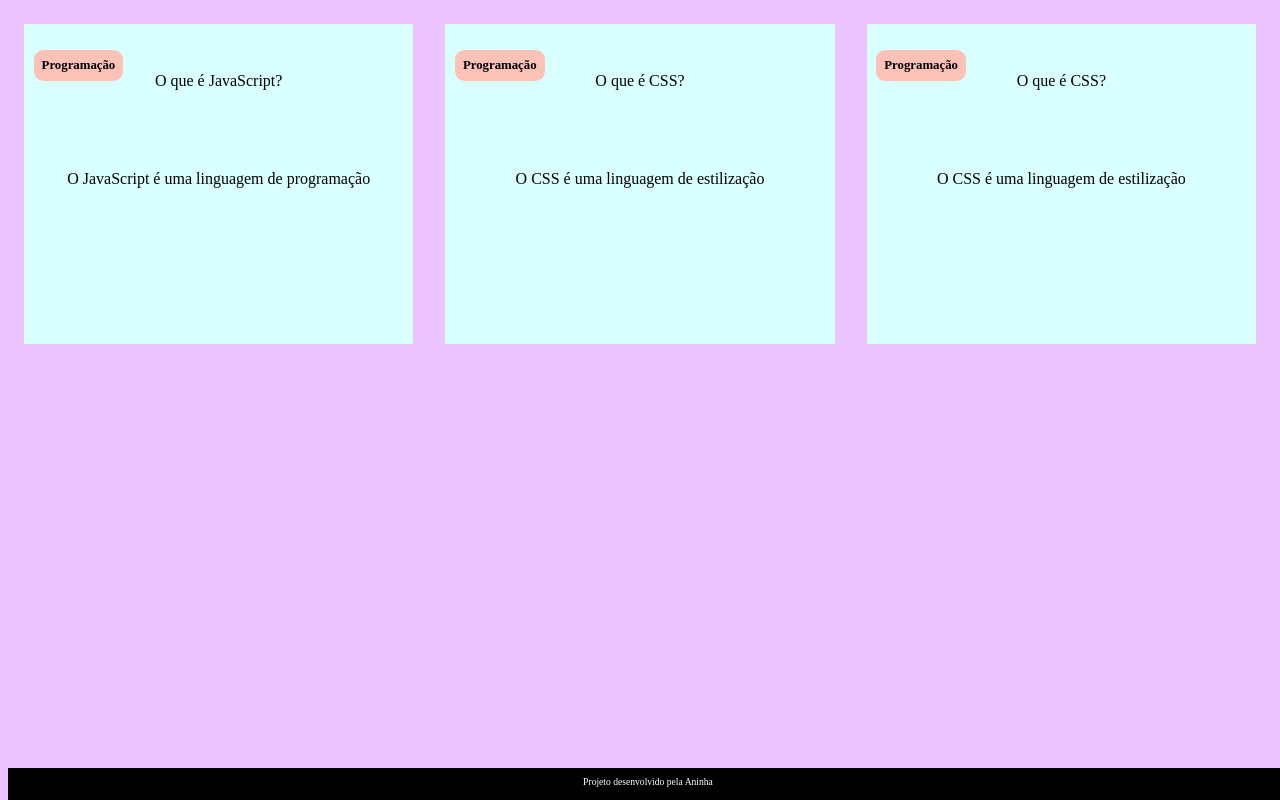
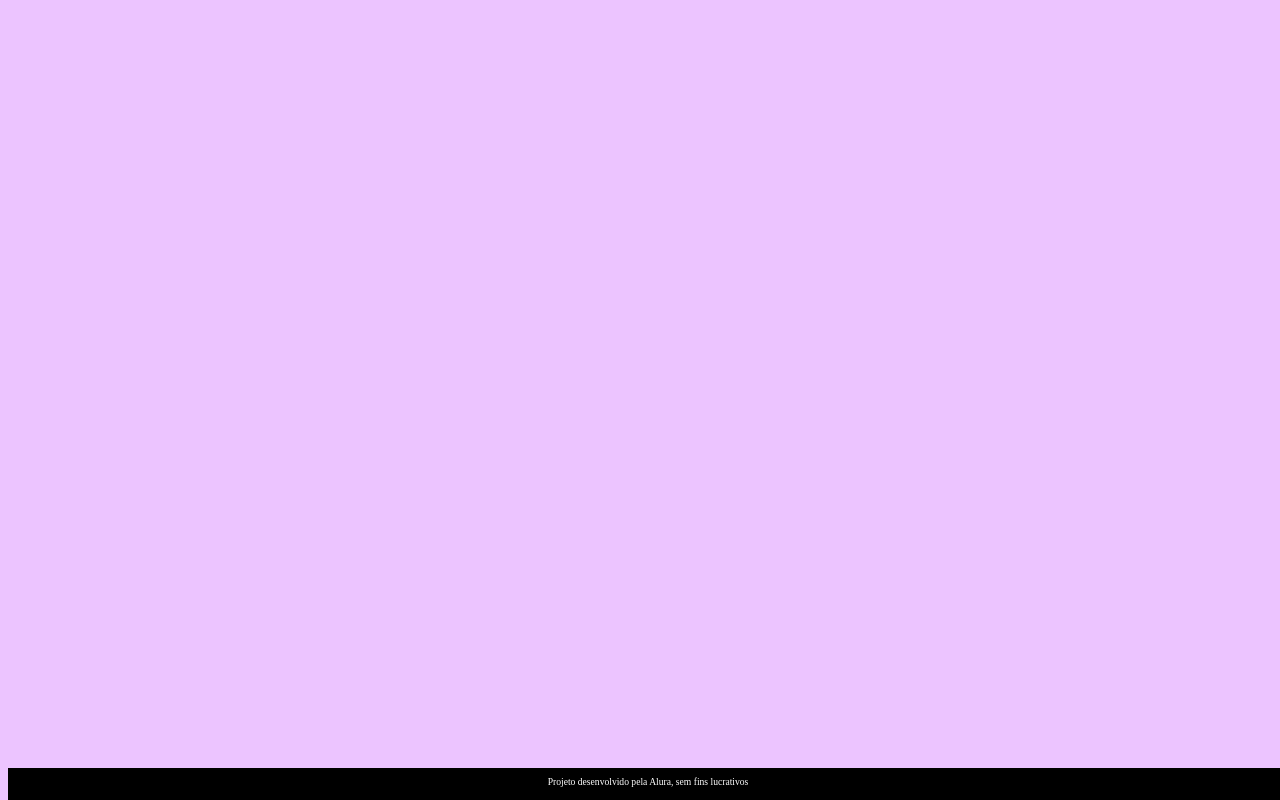
Before and after one commit to FRANGUINHOO/flash-card-, a plain HTML site: page index.html in a window 1280 px wide. Drawn offline with Linux system fonts and the light colour scheme; files that its build step writes are made by us from their sources.

Commit message:
Remove commented articles and update footer text

```diff
--- a/index.html
+++ b/index.html
@@ -9,7 +9,7 @@
 <body>
     <main>
         <section id="container">
-            <article class="cartao">
+            <!-- <article class="cartao">
                 <div class="cartao__conteudo">
                     <h3>Programação</h3>
                     <div class="cartao__conteudo__pergunta">
@@ -19,33 +19,13 @@
                         <p>O JavaScript é uma linguagem de programação</p>
                     </div>
                 </div>
-            </article>
-            <article class="cartao">
-                <div class="cartao__conteudo">
-                    <h3>Programação</h3>
-                    <div class="cartao__conteudo__pergunta">
-                        <p>O que é CSS?</p>
-                    </div>
-                    <div class="cartao__conteudo__resposta">
-                    <p>O CSS é uma linguagem de estilização</p>
-                    </div>
-                </div>
-            </article>
-            <article class="cartao">
-                <div class="cartao__conteudo">
-                    <h3>Programação</h3>
-                    <div class="cartao__conteudo__pergunta">
-                        <p>O que é CSS?</p>
-                    </div>
-                    <div class="cartao__conteudo__resposta">
-                    <p>O CSS é uma linguagem de estilização</p>
-                    </div>
-                </div>
-            </article>
+            </article> -->
         </section>
     </main>
     <footer>
-        <p>Projeto desenvolvido pela Aninha</p>
+        <p>Projeto desenvolvido pela Alura, sem fins lucrativos</p>
     </footer>
+    <script src="app.js"></script>
+    <script src="perguntas.js"></script>
 </body>
 </html>
```
